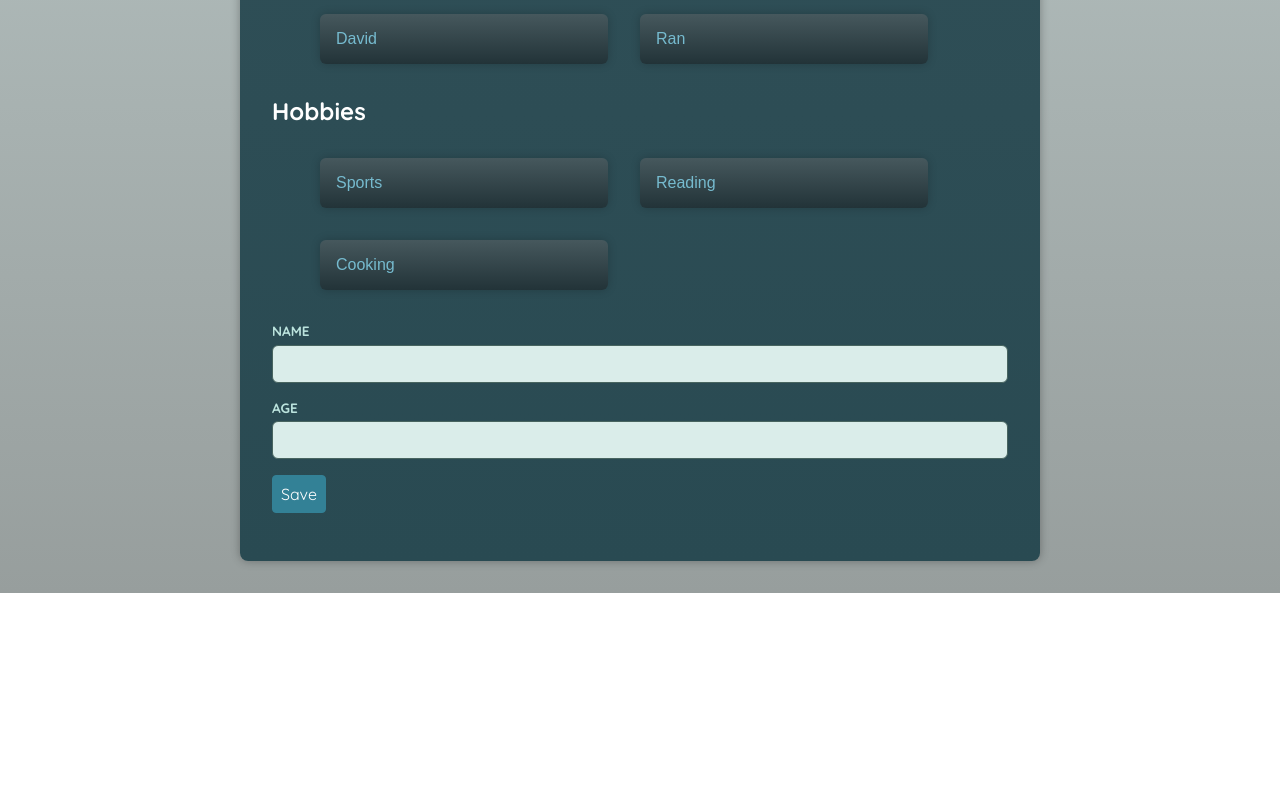
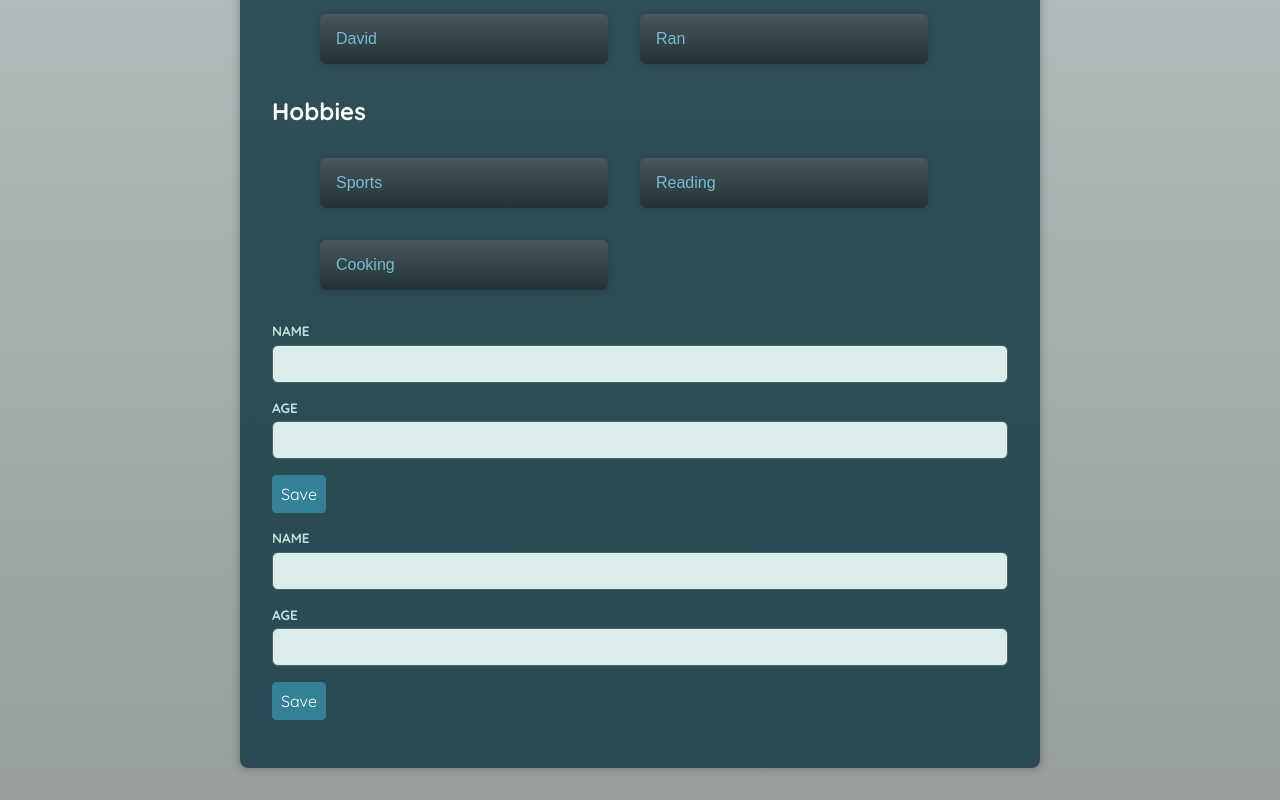
Before and after one commit to nirgluzman/React-TypeScript-Advanced-Components, a React (Vite) app: page / in a window 1280 px wide. Shown: the part 822-1622 px from the top of the page. Before the commit the page ends 1415 px from the top, so only its background shows below. Built offline with nearby package versions, Linux system fonts and the light colour scheme; a web font is replaced by a local one.

Commit message:
add FormWithRef which exposes a 'clear' method

```diff
--- a/src/App.tsx
+++ b/src/App.tsx
@@ -9,9 +9,12 @@ import Card from './components/Card';
 import IconButton from './components/IconButton';
 import List from './components/List';
 import Form from './components/Form';
+import FormWithRef, {type FormHandle} from './components/FromWithRef';
 
 function App() {
 	const input = useRef<HTMLInputElement>(null); // the 'ref' decalred here is meant to be connected to HTMLInputElement.
+
+	const customForm = useRef<FormHandle>(null);
 
 	function HeartIcon() {
 		return <span>❤️</span>;
@@ -37,6 +40,12 @@ function App() {
 		// at this point, TypeScript knows that data MUST BE an object with a 'name' and 'age' properties.
 		// otherwise, the previous 'if' statement would have returned;
 		console.log('Form data submitted:', data);
+	}
+
+	function handleSaveWithRef(data: unknown) {
+		const extractedData = data as {name: string; age: string};
+		console.log('Form data submitted:', extractedData);
+		customForm.current?.clear();
 	}
 
 	return (
@@ -137,6 +146,24 @@ function App() {
 					<Button2>Save</Button2>
 				</p>
 			</Form>
+
+			<FormWithRef
+				onSave={handleSaveWithRef}
+				ref={customForm}>
+				<Input
+					type='text'
+					label='Name'
+					id='name'
+				/>
+				<Input
+					type='number'
+					label='Age'
+					id='age'
+				/>
+				<p>
+					<Button2>Save</Button2>
+				</p>
+			</FormWithRef>
 		</main>
 	);
 }
--- /dev/null
+++ b/src/components/FromWithRef.tsx
@@ -0,0 +1,57 @@
+// Wrapper component to 'form' element.
+// This component exposes a 'clear' method (callable method) to reset the form fields to other components in the app.
+
+import {
+	useRef,
+	useImperativeHandle,
+	forwardRef,
+	type ComponentPropsWithoutRef,
+	type FormEvent,
+} from 'react';
+
+export type FormHandle = {
+	clear: () => void;
+};
+
+// FormProps contains all the props accepted by 'form' element.
+type FormProps = ComponentPropsWithoutRef<'form'> & {
+	onSave: (value: unknown) => void;
+};
+
+const FormWithRef = forwardRef<FormHandle, FormProps>(function FormWithRef(
+	{onSave, children, ...otherProps},
+	ref
+) {
+	const form = useRef<HTMLFormElement>(null);
+
+	// Hook to customize the handle exposed as a 'ref'.
+	useImperativeHandle(ref, () => {
+		return {
+			clear() {
+				console.log('CLEARING');
+				form.current?.reset();
+			},
+		};
+	});
+
+	function handleSubmit(event: FormEvent<HTMLFormElement>) {
+		event.preventDefault();
+
+		// FormData is populated with all form's information.
+		// In order that to happen, we need to include 'name' in input elements.
+		const formData = new FormData(event.currentTarget);
+		const data = Object.fromEntries(formData);
+		onSave(data);
+	}
+
+	return (
+		<form
+			onSubmit={handleSubmit}
+			ref={form}
+			{...otherProps}>
+			{children}
+		</form>
+	);
+});
+
+export default FormWithRef;
```
